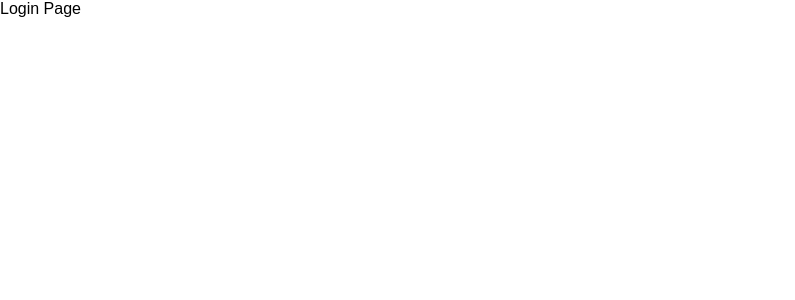
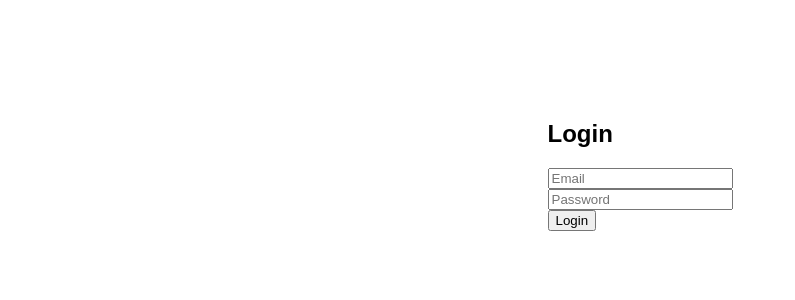
Before and after one commit to helloservices00-blip/super-customer-frontend, a React (Vite) app: page / in a window 1280 px wide. Shown: the top 300 px of the page, without its empty margins (0-795 px from the left). Built offline with nearby package versions, Linux system fonts and the light colour scheme.

Commit message:
Update Login.jsx

```diff
--- a/src/pages/Login.jsx
+++ b/src/pages/Login.jsx
@@ -1,4 +1,39 @@
-import React from "react";
-export default function Login() {
-  return <div>Login Page</div>;
+import React, { useState } from "react";
+
+function LoginPage() {
+  const [email, setEmail] = useState("");
+  const [password, setPassword] = useState("");
+
+  const handleLogin = async (e) => {
+    e.preventDefault();
+    // Call your backend login API
+    console.log("Logging in:", email, password);
+  };
+
+  return (
+    <div style={{ display: "flex", justifyContent: "center", marginTop: "100px" }}>
+      <form onSubmit={handleLogin}>
+        <h2>Login</h2>
+        <input
+          type="email"
+          placeholder="Email"
+          value={email}
+          onChange={(e) => setEmail(e.target.value)}
+          required
+        />
+        <br />
+        <input
+          type="password"
+          placeholder="Password"
+          value={password}
+          onChange={(e) => setPassword(e.target.value)}
+          required
+        />
+        <br />
+        <button type="submit">Login</button>
+      </form>
+    </div>
+  );
 }
+
+export default LoginPage;
```
